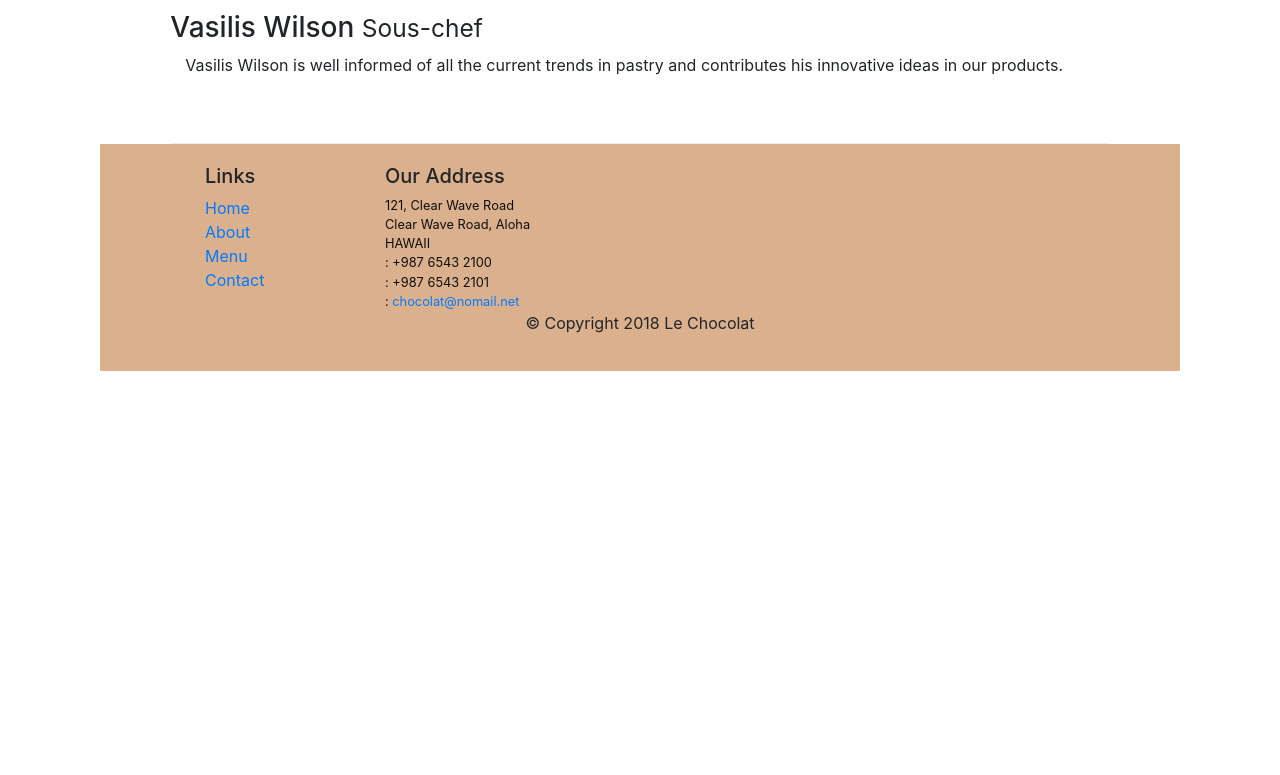
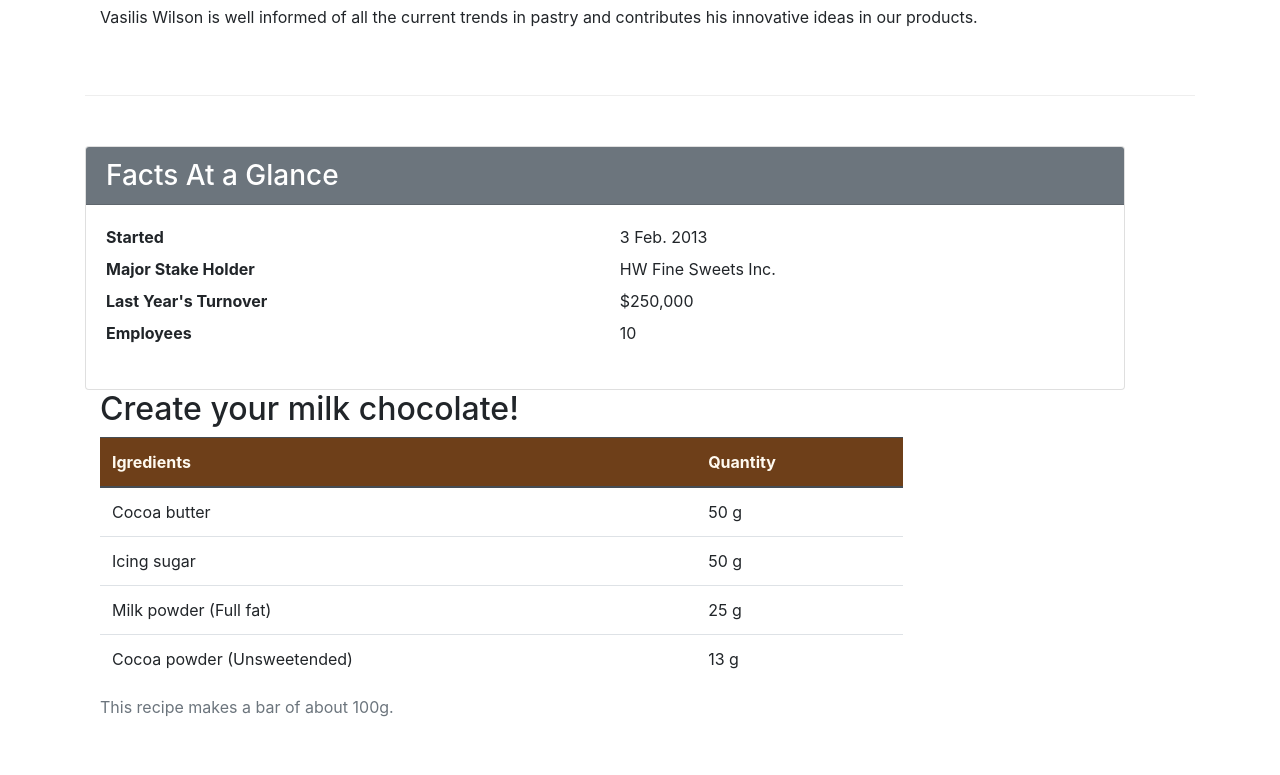
Before and after one commit to mohammedalasly/leChocolat, a plain HTML site: page aboutus.html in a window 1280 px wide. Shown: the part 1065-1840 px from the top of the page. Before the commit the page ends 1436 px from the top, so only its background shows below. Drawn offline with nearby package versions, Linux system fonts and the light colour scheme.

Commit message:
Tables and Cards

```diff
--- a/aboutus.html
+++ b/aboutus.html
@@ -71,8 +71,7 @@
                 <li class="breadcrumb-item active" aria-current="page">About us</li>
             </ol>
         </nav>
-
-        <header>
+    </div>
 
 
     <div class="container">
@@ -97,6 +96,7 @@
                     euismod mi eget dignissim. Sed eget consequat urna. </p>
             </div>
             <div class="col col-sm">
+            </div>
         </div>
 
 
@@ -129,6 +129,61 @@
             </div>
         </div>
 
+        <div class="row row-content">
+            <div class="card">
+                <h3 class="card-header bg-secondary text-white">Facts At a Glance</h3>
+                <div class="card-body">
+                    <dl class="row">
+                        <dt class="col-6">Started</dt>
+                        <dd class="col-6">3 Feb. 2013</dd>
+                        <dt class="col-6">Major Stake Holder</dt>
+                        <dd class="col-6">HW Fine Sweets Inc.</dd>
+                        <dt class="col-6">Last Year's Turnover</dt>
+                        <dd class="col-6">$250,000</dd>
+                        <dt class="col-6">Employees</dt>
+                        <dd class="col-6">10</dd>
+                    </dl>
+                </div>
+            </div>
+            <div class="col-12 col-sm-9">
+                <h2> Create your milk chocolate!</h2>
+                <div class="table-responsive">
+                    <table class="table table-hover">
+                        <caption>This recipe makes a bar of about 100g.</caption>
+                        <thead class="thead-dark">
+                            <tr>
+                                <th>Igredients</th>
+                                <th>Quantity</th>
+                            </tr>
+                        </thead>
+                        <tbody>
+                            <tr>
+                                <td>Cocoa butter</td>
+                                <td>50 g</td>
+                            </tr>
+                            <tr>
+                                <td>Icing sugar</td>
+                                <td>50 g</td>
+                            </tr>
+                            <tr>
+                                <td>Milk powder (Full fat)</td>
+                                <td>25 g</td>
+                            </tr>
+                            <tr>
+                                <td>Cocoa powder (Unsweetended)</td>
+                                <td>13 g</td>
+                            </tr>
+                        </tbody>
+                    </table>
+                </div>
+
+            </div>
+            <div class="col-12 col-sm-3">
+
+            </div>
+
+        </div>
+
     </div>
 
     <footer class="footer">
@@ -143,8 +198,9 @@
                         <li><a href="#">Contact</a></li>
                     </ul>
                 </div>
-                            <div class="col-6 col-sm-5">
+                <div class="col-5 col-sm-2">
                     <h5>Our Address</h5>
+
                     <address>
                         121, Clear Wave Road<br>
                         Clear Wave Road, Aloha<br>
@@ -155,7 +211,7 @@
                         <a href="mailto: chocolat@nomail.net"> chocolat@nomail.net </a>
                     </address>
                 </div>
-                            <div class="col-sm align-self-center">
+                <div class="col col-sm-4">
                     <div style="text-align:center">
                         <a class="btn btn-social-icon btn-google-plus" href="http://google.com/+">
                             <i class="fa fa-google-plus"></i></a>
@@ -175,11 +231,12 @@
             </div>
             <div class="row justify-content-center">
                 <div class="col-auto">
-                                <p>&copy; Copyright 2018 Le Chocolat</p>
+                    <p> &copy; Copyright 2018 Le Chocolat</p>
                 </div>
             </div>
         </div>
-                </footer><!-- jQuery first, then Tether, then Bootstrap JS. -->
+    </footer>
+    <!-- jQuery first, then Tether, then Bootstrap JS. -->
     <script src="node_modules/jquery/dist/jquery.min.js"></script>
     <script src="node_modules/tether/dist/js/tether.min.js"></script>
     <script src="node_modules/popper.js/dist/umd/popper.min.js"></script>
--- a/css/styles.css
+++ b/css/styles.css
@@ -30,3 +30,9 @@ body{
 .bg-light {
     background-color: #dbb08d !important;
 }
+
+.table .thead-dark th{
+    color:floralwhite;
+    background-color:#6E3F19
+}
+tr:hover {background-color:#dbb08db0!important}
```
Lines whose indentation alone changed are shown as unchanged.
